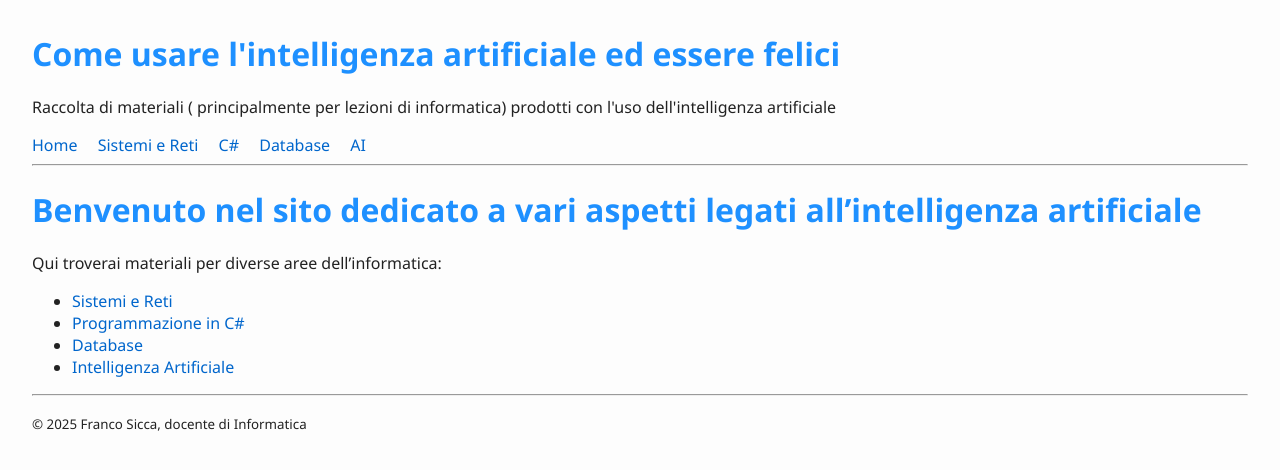
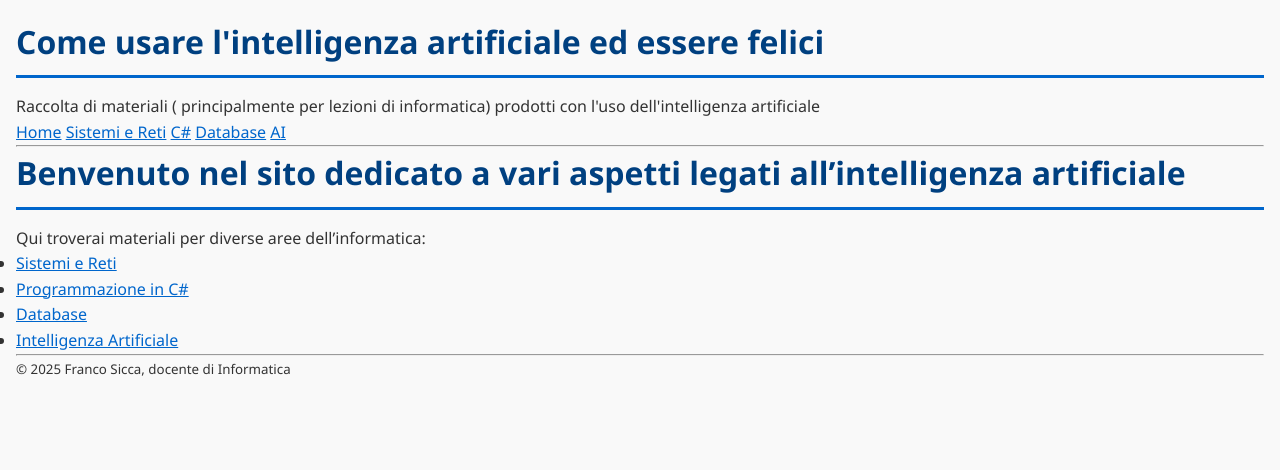
Before and after one commit to franco71to/sicca, a Jekyll site: the page built from index.md, in a window 1280 px wide. Shown: the top 470 px of the page. Built offline with Jekyll 4.4.1, drawn with Linux system fonts in a browser that asks for light colours.

Commit message:
Update custom.css

```diff
--- a/assets/css/custom.css
+++ b/assets/css/custom.css
@@ -1,4 +1,102 @@
-/* custom.css - Stile personalizzato */
+
+/* --- Reset base --- */
+* {
+  margin: 0;
+  padding: 0;
+  box-sizing: border-box;
+}
+
+body {
+  font-family: 'Segoe UI', sans-serif;
+  background-color: #f9f9f9;
+  color: #333;
+  line-height: 1.6;
+  padding: 1rem;
+}
+
+/* --- Navbar --- */
+.navbar {
+  background-color: #004080;
+  padding: 1rem;
+  display: flex;
+  flex-wrap: wrap;
+  justify-content: center;
+  gap: 1rem;
+}
+
+.navbar a {
+  color: #ffffff;
+  font-weight: bold;
+  text-decoration: none;
+  padding: 0.5rem 1rem;
+  border-radius: 6px;
+  background-color: #0066cc;
+  transition: background-color 0.3s ease;
+}
+
+.navbar a:hover {
+  background-color: #3399ff;
+}
+
+/* --- Container principale --- */
+.container {
+  max-width: 960px;
+  margin: auto;
+  padding: 1rem;
+}
+
+/* --- Titoli --- */
+h1, h2, h3 {
+  color: #004080;
+  margin-bottom: 0.5rem;
+}
+
+h1 {
+  font-size: 2rem;
+  border-bottom: 3px solid #0066cc;
+  padding-bottom: 0.5rem;
+  margin-bottom: 1rem;
+}
+
+/* --- Box con bordo e ombra --- */
+.card {
+  background-color: #ffffff;
+  border: 1px solid #ddd;
+  box-shadow: 2px 2px 8px rgba(0,0,0,0.1);
+  border-radius: 8px;
+  padding: 1rem;
+  margin: 1rem 0;
+}
+
+/* --- Link evidenziati --- */
+a {
+  color: #0066cc;
+  text-decoration: underline;
+  font-weight: 500;
+}
+
+a:hover {
+  color: #003366;
+  background-color: #e6f0ff;
+  border-radius: 4px;
+}
+
+/* --- Responsive layout --- */
+@media (max-width: 600px) {
+  .navbar {
+    flex-direction: column;
+    align-items: center;
+  }
+
+  .navbar a {
+    width: 100%;
+    text-align: center;
+  }
+}
+
+
+
+/* custom.css - Stile personalizzato
 body {
   font-family: 'Segoe UI', sans-serif;
   background-color: #fdfdfd;
@@ -19,13 +117,7 @@
   text-decoration: underline;
 }
 
-/*body {
-        font-family: sans-serif;
-        margin: 2rem;
-        max-width: 800px;
-      }
-*/
-
 nav a {
         margin-right: 1rem;
       }
+ */
```
